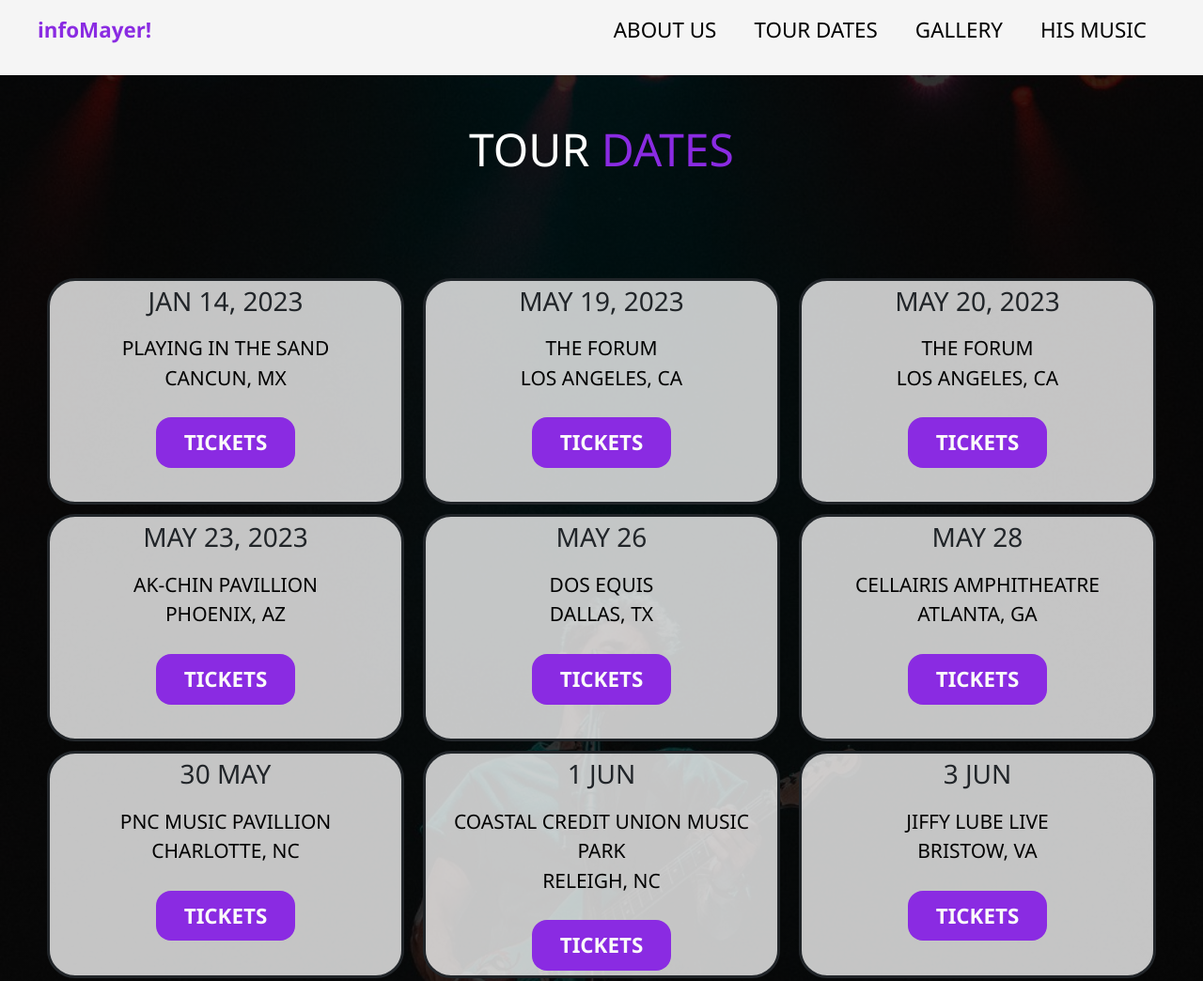
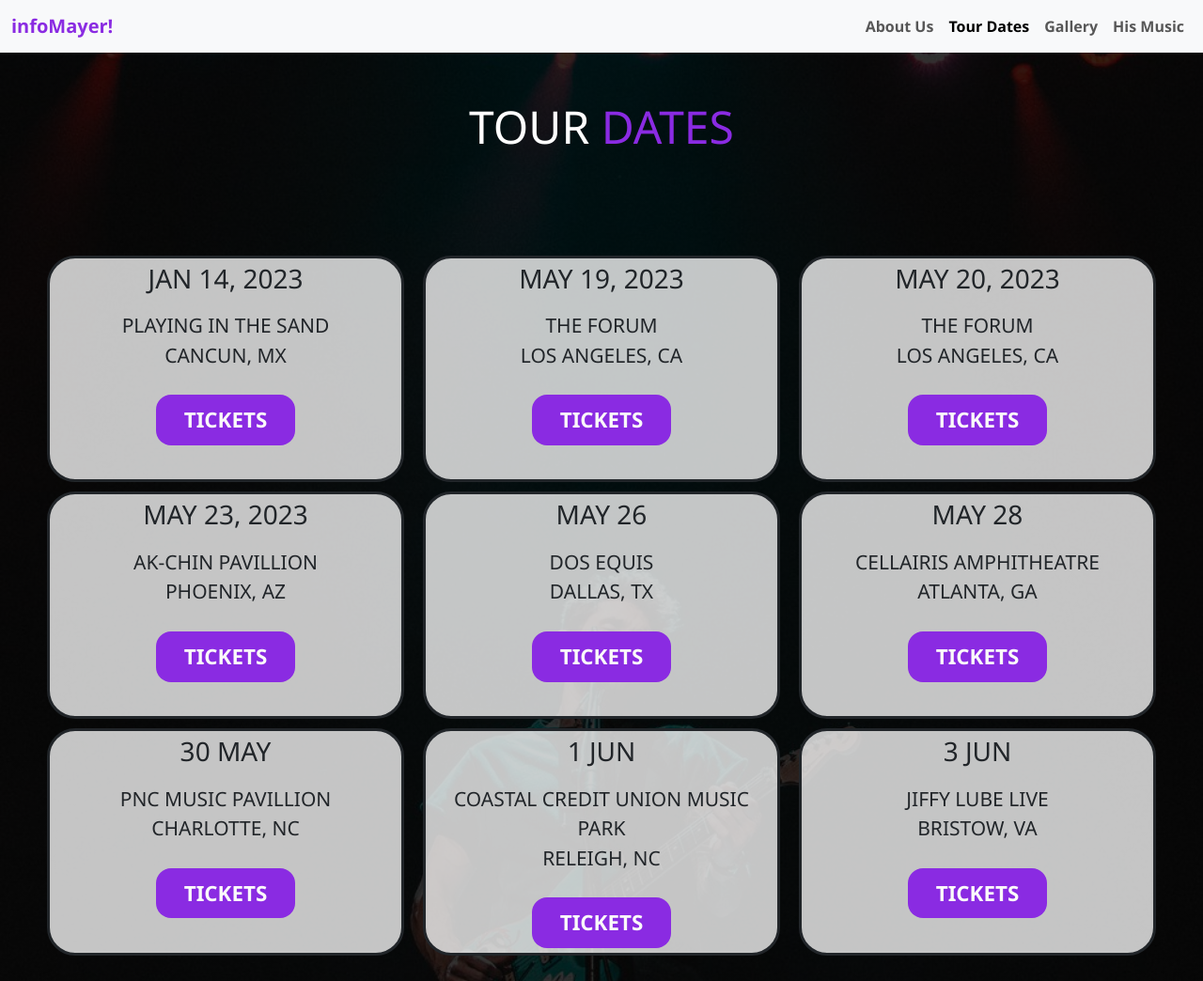
Before and after one commit to juancruzvenier/PreEntrega2-VenierRojas, a plain HTML site: page pages/tourDates.html in a window 1280 px wide. Shown: the top 1044 px of the page at 94% size. Drawn offline with nearby package versions, Linux system fonts and the light colour scheme.

Commit message:
modifiqué el header (nav)

```diff
--- a/css/style.css
+++ b/css/style.css
@@ -5,74 +5,44 @@
     scroll-behavior: smooth;
 }
 
-body{
+body {
     background-color: rgb(245, 245, 245);
     font-family: 'Segoe UI', Tahoma, Geneva, Verdana, sans-serif;
     margin: auto;
 }
 
-ul {
-    list-style-type: none;
-}
-
-a {
-    text-decoration: none;
-    color: black;
-    font-size: 1.4rem;
-}
-
-
-header nav a:hover {
-    color: blueviolet;
-}
-
-header {
-    padding: 40px;
-    display: flex;
-    height: 50px;
-    align-items: center;
-    width: 100%;
-}
-
-header div {
-    width: 20%;
-}
-
-header nav {
-    width: 80%;
-}
-
-header div p a {
-    justify-content: flex-start;
+.navbar-brand{
     color: blueviolet;
     font-weight: bolder;
 }
 
 
-
-.navegacion {
-    display: flex;
-    flex-wrap: wrap;
-    justify-content: flex-end;
-    align-items: center;
-    height: 100%;
-
+.navbar-brand:hover{
+    color: blueviolet;
 }
 
-.navegacion li a {
-    padding: 20px;
-
+.nav-link{
+    font-weight: bolder;
 }
 
-h1{
+.nav-link:hover{
+    color: blueviolet;
+}
+
+.collapse{
+    justify-content: flex-end;
+}
+
+a {
+    text-decoration: none;
+    font-size: 1.4rem;
+}
+
+h1 {
     font-size: 3rem;
 }
 
-h1, p {
-
-}
-
-button {
+.redireccion {
     font-size: 0.8;
     font-weight: bold;
     padding: 10px 30px;
@@ -83,17 +53,15 @@ button {
     background-color: blueviolet;
 }
 
-button:hover {
-    background-color: rgb(103, 34, 168);
+.redireccion:hover{
+    background-color: rgb(87, 28, 142);
 }
 
-.highlight{
+.highlight {
     color: blueviolet;
 }
 
-p{
-    color: black;
-}
+
 
 .home {
     padding-top: 100px;
@@ -111,17 +79,17 @@ p{
     background-position: center center;
 }
 
-.home h1{
+.home h1 {
     display: flex;
     align-items: center;
     justify-content: center;
     padding: 50px;
-    font-size:4rem;
+    font-size: 4rem;
     color: rgb(255, 255, 255);
     text-align: center;
 }
 
-.home p{
+.home p {
     padding: 50px;
     padding-bottom: 20px;
     color: white;
@@ -137,55 +105,55 @@ p{
     padding: 60px 12px;
 }
 
-.listenTo a{
+.listenTo a {
     padding: 20px;
 }
 
 
-.aboutUs{
+.aboutUs {
     display: flex;
     background-image: url("../assets/img/johndefrente.jpg");
     background-repeat: no-repeat;
     background-size: cover;
     justify-content: flex-start;
-    background-position:left;
+    background-position: left;
     padding: 200px 12px;
 }
 
-.aboutUs .text{
+.aboutUs .text {
     width: 30%;
     max-width: 300px;
     text-align: left;
     margin-left: 30px;
 }
 
-.aboutUs .text h2{
+.aboutUs .text h2 {
     font-size: 2.5rem;
 }
 
-.aboutUs .text p{
+.aboutUs .text p {
     font-size: 1.5rem;
 }
 
-.mini-biography h3{
+.mini-biography h3 {
     padding: 60px;
     text-align: center;
     justify-content: center;
     align-items: center;
 }
 
-.tourDates{
+.tourDates {
     display: flex;
     flex-direction: column;
     background-image: linear-gradient(0deg,
-    rgba(0, 0, 0, 0.8),
-    rgba(0, 0, 0, 0.8)), url("../assets/img/johnconciertovertical.jpg");
+            rgba(0, 0, 0, 0.8),
+            rgba(0, 0, 0, 0.8)), url("../assets/img/johnconciertovertical.jpg");
     background-repeat: no-repeat;
     background-size: cover;
     background-position: center;
 }
 
-.tourDates h1{
+.tourDates h1 {
     padding: 50px;
     font-size: 3rem;
     color: rgb(255, 255, 255);
@@ -193,10 +161,10 @@ p{
 
 }
 
-.dates{
+.dates {
 
     padding: 50px;
-    display:grid;
+    display: grid;
     grid-template-columns: 1fr 1fr 1fr;
     grid-template-rows: 1fr 1fr 1fr;
     grid-column-gap: 20px;
@@ -204,7 +172,7 @@ p{
     justify-content: center;
 }
 
-.dates div{
+.dates div {
     background-color: rgba(255, 255, 255, 0.765);
     border: solid;
     border-radius: 30px;
@@ -215,77 +183,77 @@ p{
     position: static;
 }
 
-.dates div:hover{
+.dates div:hover {
     transform: scale(1.15);
     transition: all 500ms;
-    background-color:whitesmoke;
+    background-color: whitesmoke;
     position: static;
 }
 
-.dates div .card{
+.dates div .card {
     padding: 20px;
 }
 
-.dates .card p{
+.dates .card p {
     padding: 10px;
 }
 
-.gallery{
+.gallery {
     background-color: rgba(0, 0, 0, 0.952);
 }
 
-.gallery h1{
+.gallery h1 {
     padding: 50px;
     font-size: 3rem;
     color: rgb(255, 255, 255);
     text-align: center;
 }
 
-.grid-gallery{
+.grid-gallery {
     padding-left: 50px;
     padding-right: 50px;
     padding-bottom: 50px;
-    display:grid;
+    display: grid;
     grid-template-columns: repeat(3, 33%);
     grid-template-rows: repeat(5, 20%);
     grid-column-gap: 10px;
     grid-row-gap: 10px;
 }
 
-.grid-gallery .photo{
+.grid-gallery .photo {
     padding: 5px;
     text-align: center;
 }
 
-.grid-gallery .photo img{
+.grid-gallery .photo img {
     width: 100%;
     height: 100%;
     object-fit: cover;
 }
 
-.grid-gallery .photo img:hover{
+.grid-gallery .photo img:hover {
     transform: scale(1.50);
     transition: all 500ms;
     position: relative;
 }
 
-.hisMusic h1{
+.hisMusic h1 {
     padding: 50px;
     font-size: 3rem;
     color: rgb(255, 255, 255);
     text-align: center;
 }
 
-.hisMusic .title{
+.hisMusic .title {
     background-color: rgba(0, 0, 0, 0.952);
 }
 
-.hisMusic{
+.hisMusic {
     display: flex;
     flex-direction: column;
 }
 
-.hisMusic .last-release{
+.hisMusic .last-release {
     padding: 80px;
     padding-bottom: 0px;
     justify-content: center;
@@ -296,12 +264,12 @@ p{
 
 
 
-.hisMusic .last-release .itunes{
+.hisMusic .last-release .itunes {
     padding: 50px;
     padding-bottom: 0px;
 }
 
-.hisMusic .popularSongs{
+.hisMusic .popularSongs {
     padding: 80px;
     justify-content: center;
     text-align: center;
@@ -310,17 +278,17 @@ p{
 }
 
 
-.hisMusic .popularSongs .spotify{
+.hisMusic .popularSongs .spotify {
     padding: 50px;
-        padding-bottom: 0px;
+    padding-bottom: 0px;
 }
 
-.hisMusic .plataforms img{
+.hisMusic .plataforms img {
     width: 80px;
     height: 80px;
 }
 
-.hisMusic .plataforms{
+.hisMusic .plataforms {
     text-align: center;
     padding: 50px;
     background-color: rgba(0, 0, 0, 0.952);
--- a/pages/tourDates.html
+++ b/pages/tourDates.html
@@ -17,16 +17,31 @@
 
 <body>
     <header>
-        <div>
-            <p class="logo"><a href="../index.html">infoMayer!</a></p>
-        </div>
-        <nav>
-            <ul class="navegacion">
-                <li><a href="./aboutUs.html">ABOUT US</a></li>
-                <li><a href="./tourDates.html">TOUR DATES</a></li>
-                <li><a href="./gallery.html">GALLERY</a></li>
-                <li><a href="./hisMusic.html">HIS MUSIC</a></li>
-            </ul>
+        <!--Nav de Bootstrap-->
+        <nav class="navbar navbar-expand-md bg-body-tertiary">
+            <div class="container-fluid">
+                <a class="navbar-brand" href="../index.html">infoMayer!</a>
+                <button class="navbar-toggler" type="button" data-bs-toggle="collapse" data-bs-target="#navbarNav"
+                    aria-controls="navbarNav" aria-expanded="false" aria-label="Toggle navigation">
+                    <span class="navbar-toggler-icon"></span>
+                </button>
+                <div class="collapse navbar-collapse" id="navbarNav">
+                    <ul class="navbar-nav">
+                        <li class="nav-item">
+                            <a class="nav-link" aria-current="page" href="./aboutUs.html">About Us</a>
+                        </li>
+                        <li class="nav-item">
+                            <a class="nav-link active" href="./tourDates.html">Tour Dates</a>
+                        </li>
+                        <li class="nav-item">
+                            <a class="nav-link" href="./gallery.html">Gallery</a>
+                        </li>
+                        <li class="nav-item">
+                            <a class="nav-link" href="./hisMusic.html">His Music</a>
+                        </li>
+                    </ul>
+                </div>
+            </div>
         </nav>
     </header>
 
@@ -41,63 +56,63 @@
                     <h3>JAN 14, 2023</h3>
                     <p>PLAYING IN THE SAND <br> CANCUN, MX</p>
                     <a href="https://www.songkick.com/es/festivals/1948309-playing-in-the-sand/id/40582351-playing-in-the-sand-2023"
-                        target="_blank"><button>TICKETS</button></a>
+                        target="_blank"><button class="redireccion">TICKETS</button></a>
                 </div>
 
                 <div class="card">
                     <h3>MAY 19, 2023</h3>
                     <p>THE FORUM <br> LOS ANGELES, CA</p>
                     <a href="https://go.seated.com/tour-events/7b879c6a-8d6d-4630-86dd-75c83635d4ee"
-                        target="_blank"><button>TICKETS</button></a>
+                        target="_blank"><button class="redireccion">TICKETS</button></a>
                 </div>
 
                 <div class="card">
                     <h3>MAY 20, 2023</h3>
                     <p>THE FORUM <br> LOS ANGELES, CA</p>
                     <a href="https://www.songkick.com/es/concerts/40677298-dead-and-company-at-forum"
-                        target="_blank"><button>TICKETS</button></a>
+                        target="_blank"><button class="redireccion">TICKETS</button></a>
                 </div>
 
                 <div class="card">
                     <h3>MAY 23, 2023</h3>
                     <p>AK-CHIN PAVILLION<br>PHOENIX, AZ</p>
                     <a href="https://www.songkick.com/es/concerts/40677303-dead-and-company-at-akchin-pavilion"
-                        target="_blank"><button>TICKETS</button></a>
+                        target="_blank"><button class="redireccion">TICKETS</button></a>
                 </div>
 
                 <div class="card">
                     <h3>MAY 26</h3>
                     <p>DOS EQUIS<br>DALLAS, TX</p>
                     <a href="https://www.songkick.com/es/concerts/40677305-dead-and-company-at-dos-equis-pavilion"
-                        target="_blank"><button>TICKETS</button></a>
+                        target="_blank"><button class="redireccion">TICKETS</button></a>
                 </div>
 
                 <div class="card">
                     <h3>MAY 28</h3>
                     <p>CELLAIRIS AMPHITHEATRE <br>ATLANTA, GA</p>
                     <a href="https://www.songkick.com/es/concerts/40677308-dead-and-company-at-cellairis-amphitheatre-at-lakewood"
-                        target="_blank"><button>TICKETS</button></a>
+                        target="_blank"><button class="redireccion">TICKETS</button></a>
                 </div>
 
                 <div class="card">
                     <h3>30 MAY</h3>
                     <p>PNC MUSIC PAVILLION <br>CHARLOTTE, NC</p>
                     <a href="https://www.songkick.com/es/concerts/40677325-dead-and-company-at-pnc-music-pavilion"
-                        target="_blank"><button>TICKETS</button></a>
+                        target="_blank"><button class="redireccion">TICKETS</button></a>
                 </div>
 
                 <div class="card">
                     <h3>1 JUN</h3>
                     <p>COASTAL CREDIT UNION MUSIC PARK <br>RELEIGH, NC</p>
                     <a href="https://www.songkick.com/es/concerts/40677334-dead-and-company-at-coastal-credit-union-music-park-at-walnut-creek"
-                        target="_blank"><button>TICKETS</button></a>
+                        target="_blank"><button class="redireccion">TICKETS</button></a>
                 </div>
 
                 <div class="card">
                     <h3>3 JUN</h3>
                     <p>JIFFY LUBE LIVE <br>BRISTOW, VA</p>
                     <a href="https://www.songkick.com/es/concerts/40677373-dead-and-company-at-jiffy-lube-live"
-                        target="_blank"><button>TICKETS</button></a>
+                        target="_blank"><button class="redireccion">TICKETS</button></a>
                 </div>
             </section>
 
```
Also changed, not shown: index.html (+28 -13 lines), pages/aboutUs.html (+26 -11 lines), pages/gallery.html (+25 -10 lines), pages/hisMusic.html (+25 -10 lines).
